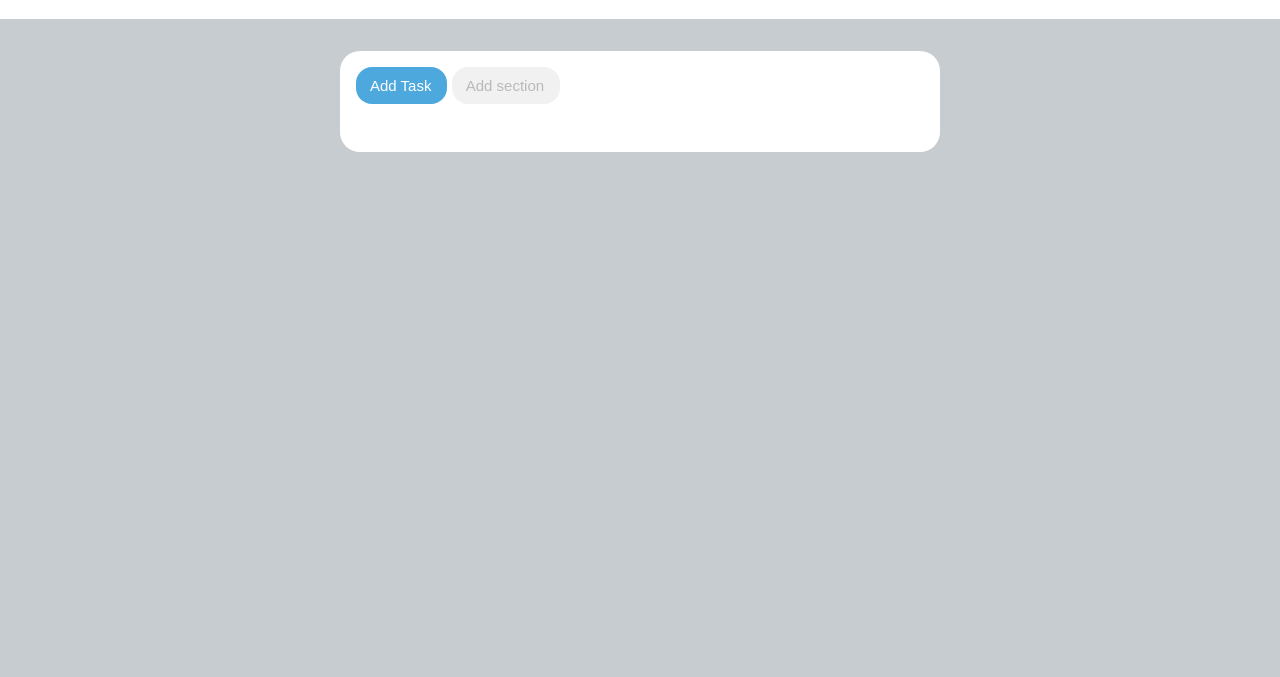
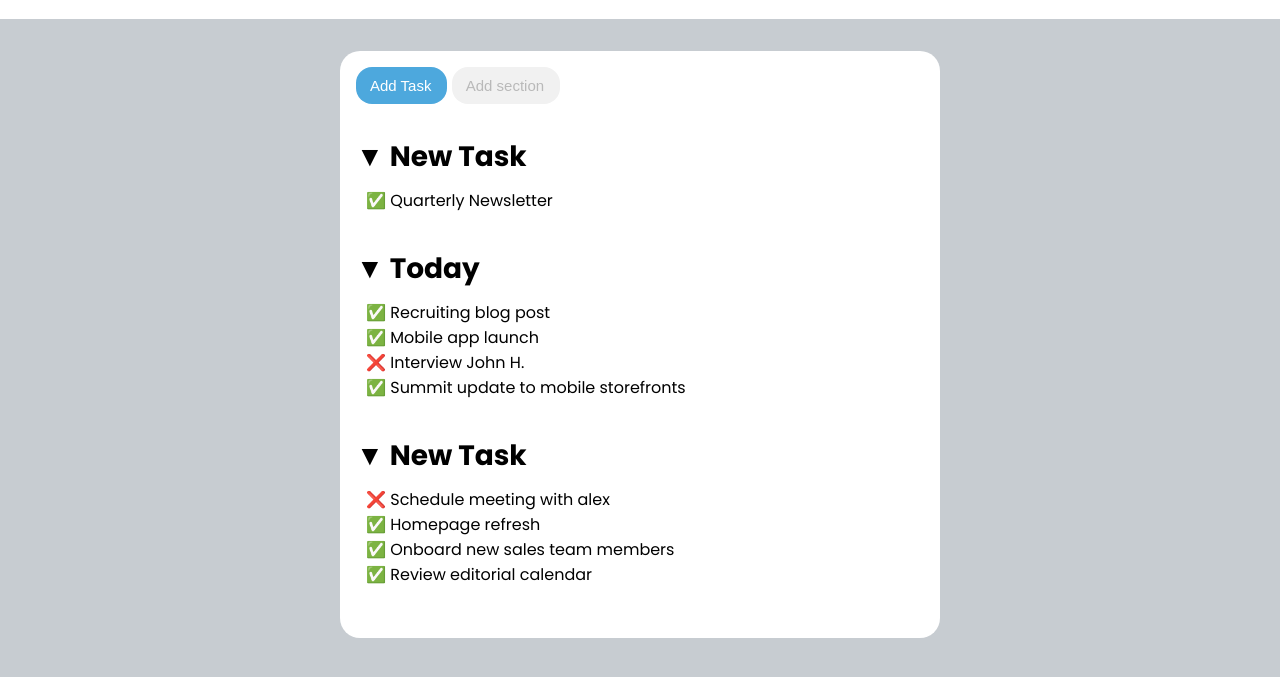
Before and after one commit to LorenzoScalvini/html-css-toboolist, a plain HTML site: page index.html in a window 1280 px wide. Shown: the part 81-758 px from the top of the page. Drawn offline with Linux system fonts and the light colour scheme.

Commit message:
Main content list e stile

```diff
--- a/css/app.css
+++ b/css/app.css
@@ -15,6 +15,12 @@ body{
 ul,
 ol {
 	list-style: none;
+    font-size: 16px;
+    padding: 10px;
+}
+
+h2{
+    font-size: 28px;
 }
 
 .container{
--- a/index.html
+++ b/index.html
@@ -23,6 +23,29 @@
         </div>
 
         <div class="cardB">
+            <h2>&#9660 New Task</h2>
+            <ul>
+            <li>&#9989 Quarterly Newsletter</li>
+            </ul>
+            <br>
+
+            <h2>&#9660 Today</h2>
+            <ul>
+            <li>&#9989 Recruiting blog post</li>
+            <li>&#9989 Mobile app launch</li>
+            <li>&#10060 Interview John H.</li>
+            <li>&#9989 Summit update to mobile storefronts</li>
+            </ul>
+            <br>
+
+            <h2>&#9660 New Task</h2>
+            <ul>
+            <li>&#10060 Schedule meeting with alex</li>
+            <li>&#9989 Homepage refresh</li>
+            <li>&#9989 Onboard new sales team members</li>
+            <li>&#9989 Review editorial calendar</li>
+            </ul>
+            <br>
 
         </div>
 
```
